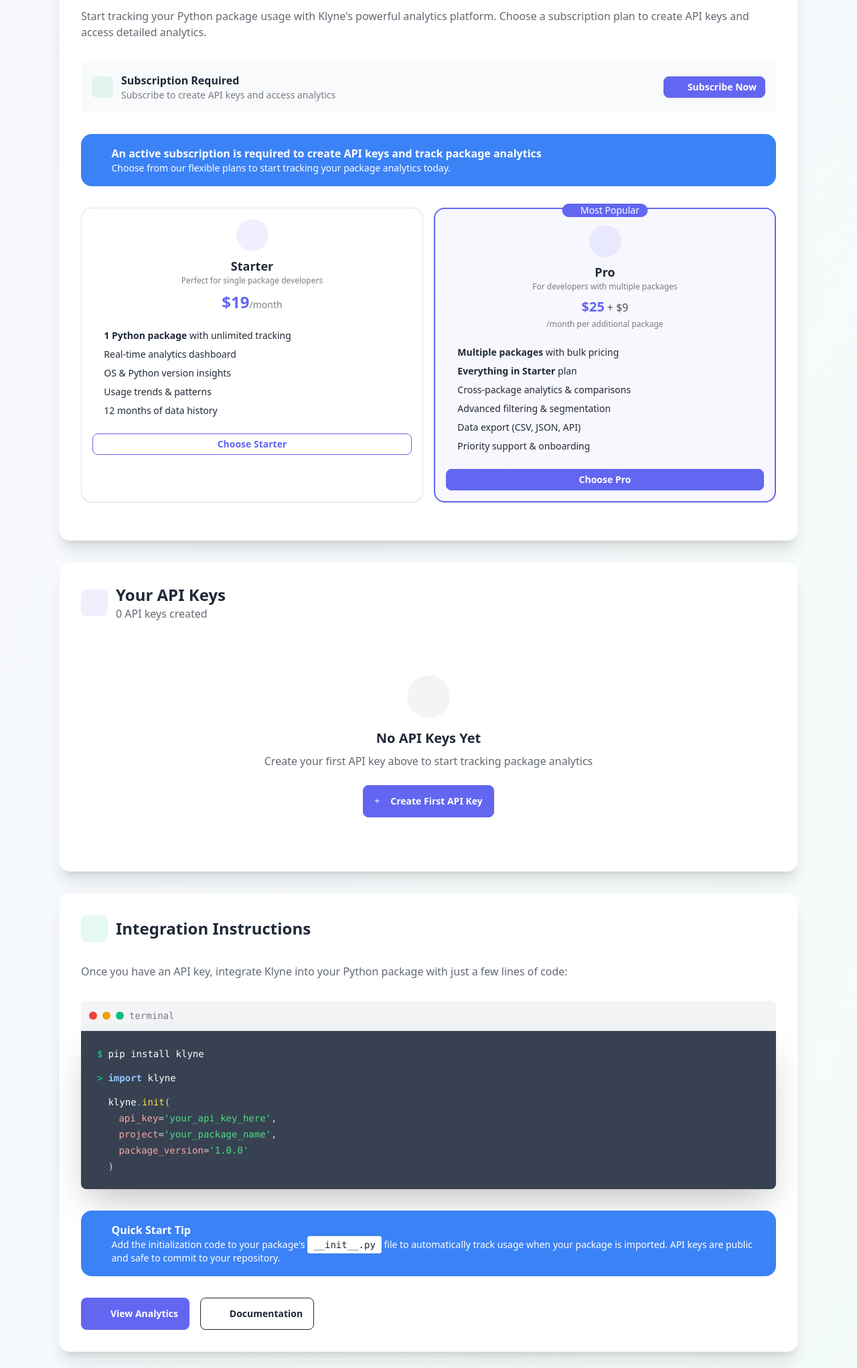
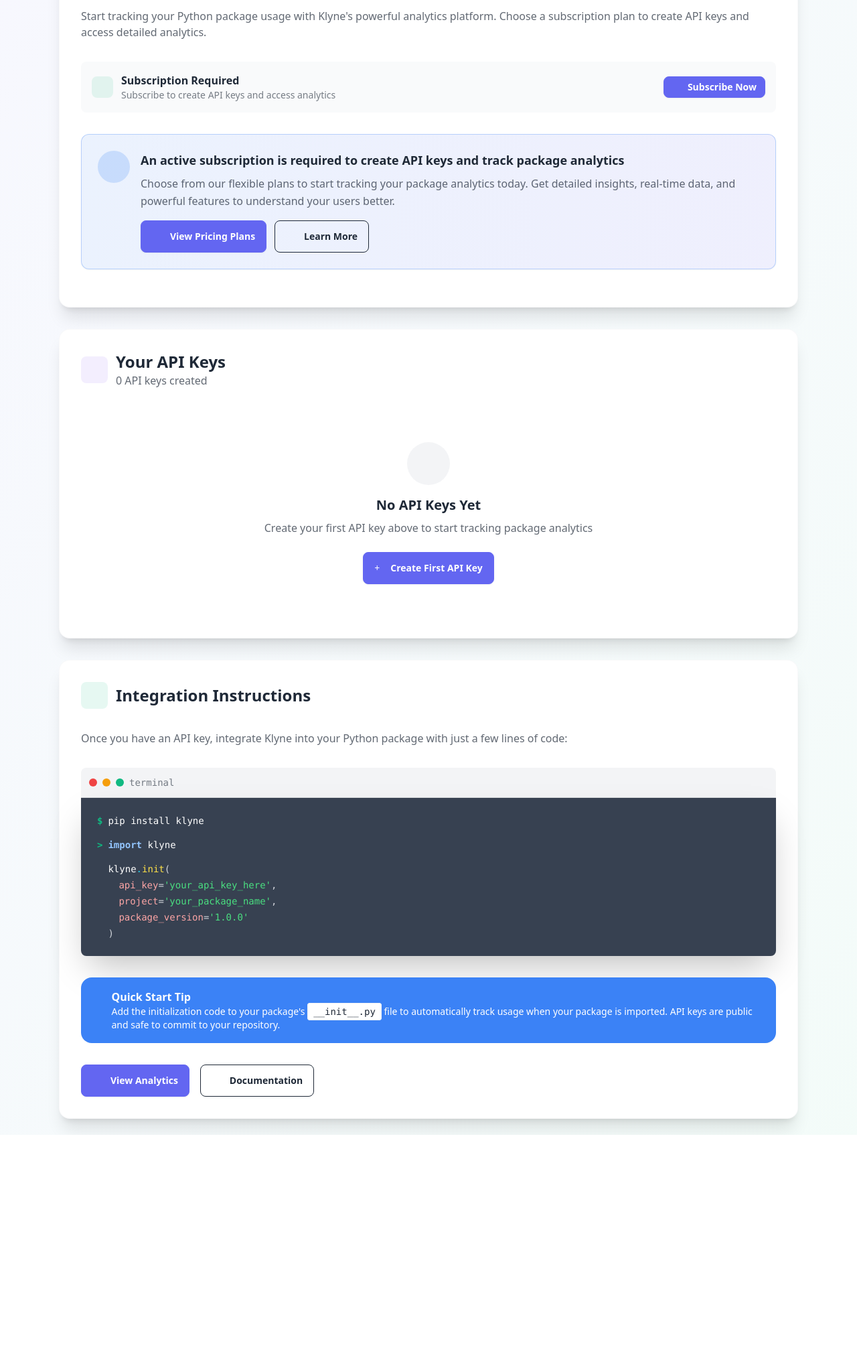
Before and after one commit to psincraian/klyne, a FastAPI app: page /dashboard in a window 1280 px wide. Shown: the part 289-2331 px from the top of the page at 67% size. After the commit the page ends 1983 px from the top, so only its background shows below. Run offline with FastAPI, Linux system fonts and the light colour scheme; the visitor is signed in with stand-in values (Sample User, id 1); data comes from the database, SQL or seed files in the repository; data that the repository does not hold is empty; style sheets or scripts are compiled from the project's sources; some libraries are stand-ins or nearby versions; some web fonts are replaced.

Commit message:
feat: detailed pricing

```diff
--- a/app/src/templates/analytics-dashboard.html
+++ b/app/src/templates/analytics-dashboard.html
@@ -709,7 +709,7 @@ block title %}Analytics Dashboard - Klyne{% endblock %} {% block extra_head %}
               </li>
               <li style="display: flex; align-items: flex-start; margin-bottom: 0.75rem;">
                 <i class="fas fa-check" style="margin-right: 0.75rem; color: #10b981; margin-top: 0.125rem; flex-shrink: 0;"></i>
-                <span>12 months of data history</span>
+                <span>1 year of data history</span>
               </li>
               <li style="display: flex; align-items: flex-start; margin-bottom: 0.75rem;">
                 <i class="fas fa-check" style="margin-right: 0.75rem; color: #10b981; margin-top: 0.125rem; flex-shrink: 0;"></i>
--- a/app/src/templates/dashboard.html
+++ b/app/src/templates/dashboard.html
@@ -144,154 +144,29 @@ active_tab="dashboard") }}
         </form>
         {% else %}
         <!-- Subscription Required Alert -->
-        <div class="alert alert-info mb-6">
-          <i class="fas fa-info-circle"></i>
-          <div>
-            <h3 class="font-semibold">
-              {{ package_usage.error_message.split('.')[0] }}
-            </h3>
-            <div class="text-sm">
-              Choose from our flexible plans to start tracking your package
-              analytics today.
+        <div class="bg-gradient-to-r from-info/10 to-primary/10 border border-info/30 rounded-xl p-6 mb-6 shadow-sm">
+          <div class="flex items-start gap-4">
+            <div class="w-12 h-12 bg-info/20 rounded-full flex items-center justify-center flex-shrink-0">
+              <i class="fas fa-info-circle text-info text-lg"></i>
             </div>
-          </div>
-        </div>
-
-        <!-- Subscription CTA -->
-        <div class="grid grid-cols-1 md:grid-cols-2 gap-4 mb-6">
-          <div class="card bg-base-100 border border-primary/20 shadow-sm">
-            <div class="card-body p-4">
-              <div class="text-center mb-4">
-                <div
-                  class="w-12 h-12 bg-primary/10 rounded-full flex items-center justify-center mx-auto mb-2"
-                >
-                  <i class="fas fa-box text-primary"></i>
-                </div>
-                <h4 class="font-semibold text-lg">Starter</h4>
-                <p class="text-xs text-base-content/60 mb-2">
-                  Perfect for single package developers
-                </p>
-                <div class="text-2xl font-bold text-primary">
-                  $19<span class="text-sm text-base-content/60 font-normal"
-                    >/month</span
-                  >
-                </div>
+            <div class="flex-1">
+              <h3 class="text-lg font-bold mb-2 text-base-content">
+                {{ package_usage.error_message.split('.')[0] }}
+              </h3>
+              <p class="text-base-content/70 mb-4 leading-relaxed">
+                Choose from our flexible plans to start tracking your package analytics today.
+                Get detailed insights, real-time data, and powerful features to understand your users better.
+              </p>
+              <div class="flex flex-col sm:flex-row gap-3">
+                <a href="/pricing" class="btn btn-primary btn-md">
+                  <i class="fas fa-eye mr-2"></i>
+                  View Pricing Plans
+                </a>
+                <a href="/docs" class="btn btn-outline btn-md">
+                  <i class="fas fa-book mr-2"></i>
+                  Learn More
+                </a>
               </div>
-              <ul class="text-sm space-y-2 mb-4">
-                <li class="flex items-start gap-2">
-                  <i
-                    class="fas fa-check text-success text-xs mt-1 flex-shrink-0"
-                  ></i>
-                  <span
-                    ><strong>1 Python package</strong> with unlimited
-                    tracking</span
-                  >
-                </li>
-                <li class="flex items-start gap-2">
-                  <i
-                    class="fas fa-check text-success text-xs mt-1 flex-shrink-0"
-                  ></i>
-                  <span>Real-time analytics dashboard</span>
-                </li>
-                <li class="flex items-start gap-2">
-                  <i
-                    class="fas fa-check text-success text-xs mt-1 flex-shrink-0"
-                  ></i>
-                  <span>OS & Python version insights</span>
-                </li>
-                <li class="flex items-start gap-2">
-                  <i
-                    class="fas fa-check text-success text-xs mt-1 flex-shrink-0"
-                  ></i>
-                  <span>Usage trends & patterns</span>
-                </li>
-                <li class="flex items-start gap-2">
-                  <i
-                    class="fas fa-check text-success text-xs mt-1 flex-shrink-0"
-                  ></i>
-                  <span>12 months of data history</span>
-                </li>
-              </ul>
-              <a
-                href="/pricing"
-                class="btn btn-outline btn-primary btn-sm btn-block"
-              >
-                Choose Starter
-              </a>
-            </div>
-          </div>
-
-          <div
-            class="card bg-gradient-to-br from-primary/5 to-secondary/5 border-2 border-primary shadow-sm relative"
-          >
-            <div class="absolute -top-3 left-1/2 transform -translate-x-1/2">
-              <div class="badge badge-primary px-3 py-1">
-                <i class="fas fa-crown mr-1"></i>
-                Most Popular
-              </div>
-            </div>
-            <div class="card-body p-4 pt-6">
-              <div class="text-center mb-4">
-                <div
-                  class="w-12 h-12 bg-primary/10 rounded-full flex items-center justify-center mx-auto mb-2"
-                >
-                  <i class="fas fa-boxes text-primary"></i>
-                </div>
-                <h4 class="font-semibold text-lg">Pro</h4>
-                <p class="text-xs text-base-content/60 mb-2">
-                  For developers with multiple packages
-                </p>
-                <div class="flex items-baseline justify-center gap-1 mb-1">
-                  <span class="text-xl font-bold text-primary">$25</span>
-                  <span class="text-base text-base-content/80">+ $9</span>
-                </div>
-                <div class="text-xs text-base-content/60">
-                  /month per additional package
-                </div>
-              </div>
-              <ul class="text-sm space-y-2 mb-4">
-                <li class="flex items-start gap-2">
-                  <i
-                    class="fas fa-check text-success text-xs mt-1 flex-shrink-0"
-                  ></i>
-                  <span
-                    ><strong>Multiple packages</strong> with bulk pricing</span
-                  >
-                </li>
-                <li class="flex items-start gap-2">
-                  <i
-                    class="fas fa-check text-success text-xs mt-1 flex-shrink-0"
-                  ></i>
-                  <span><strong>Everything in Starter</strong> plan</span>
-                </li>
-                <li class="flex items-start gap-2">
-                  <i
-                    class="fas fa-check text-success text-xs mt-1 flex-shrink-0"
-                  ></i>
-                  <span>Cross-package analytics & comparisons</span>
-                </li>
-                <li class="flex items-start gap-2">
-                  <i
-                    class="fas fa-check text-success text-xs mt-1 flex-shrink-0"
-                  ></i>
-                  <span>Advanced filtering & segmentation</span>
-                </li>
-                <li class="flex items-start gap-2">
-                  <i
-                    class="fas fa-check text-success text-xs mt-1 flex-shrink-0"
-                  ></i>
-                  <span>Data export (CSV, JSON, API)</span>
-                </li>
-                <li class="flex items-start gap-2">
-                  <i
-                    class="fas fa-check text-success text-xs mt-1 flex-shrink-0"
-                  ></i>
-                  <span>Priority support & onboarding</span>
-                </li>
-              </ul>
-              <a href="/pricing" class="btn btn-primary btn-sm btn-block">
-                Choose Pro
-              </a>
             </div>
           </div>
         </div>
```
Also changed, not shown: app/src/templates/pricing.html (+8 -4 lines).
